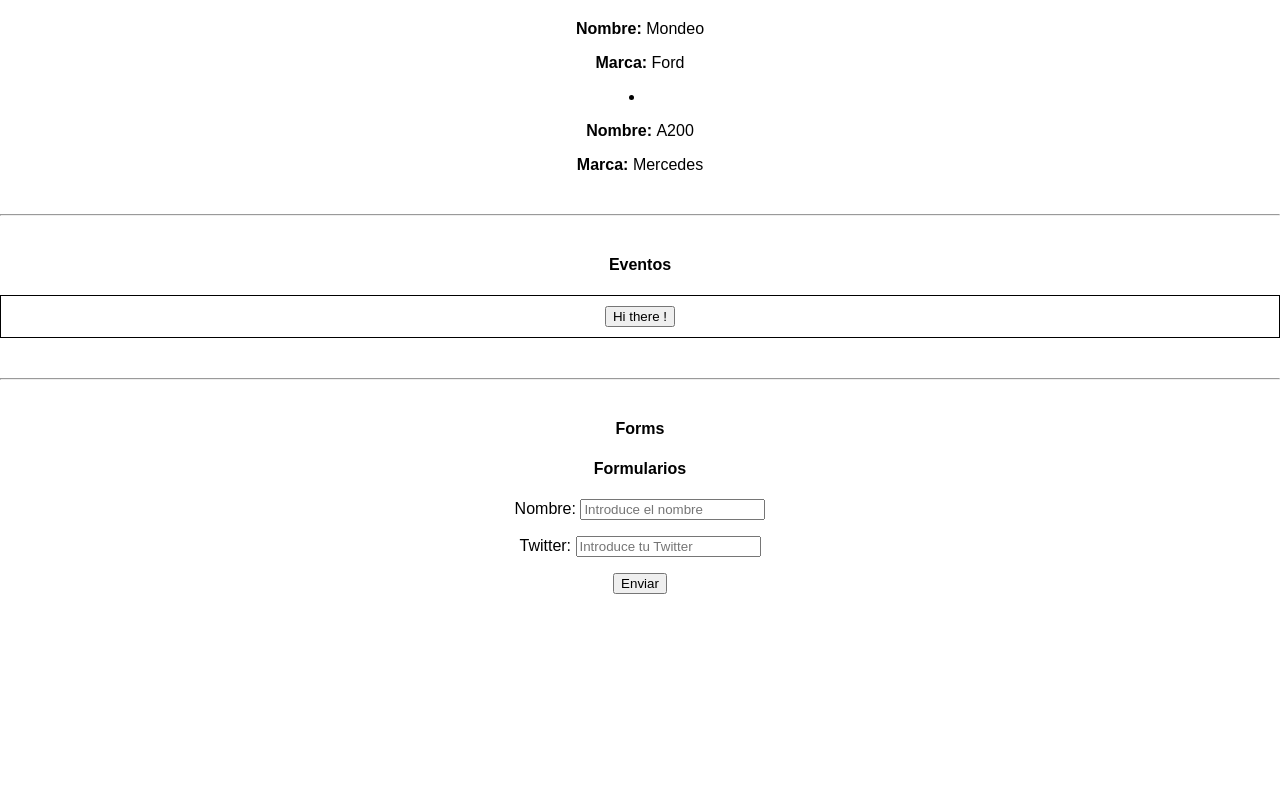
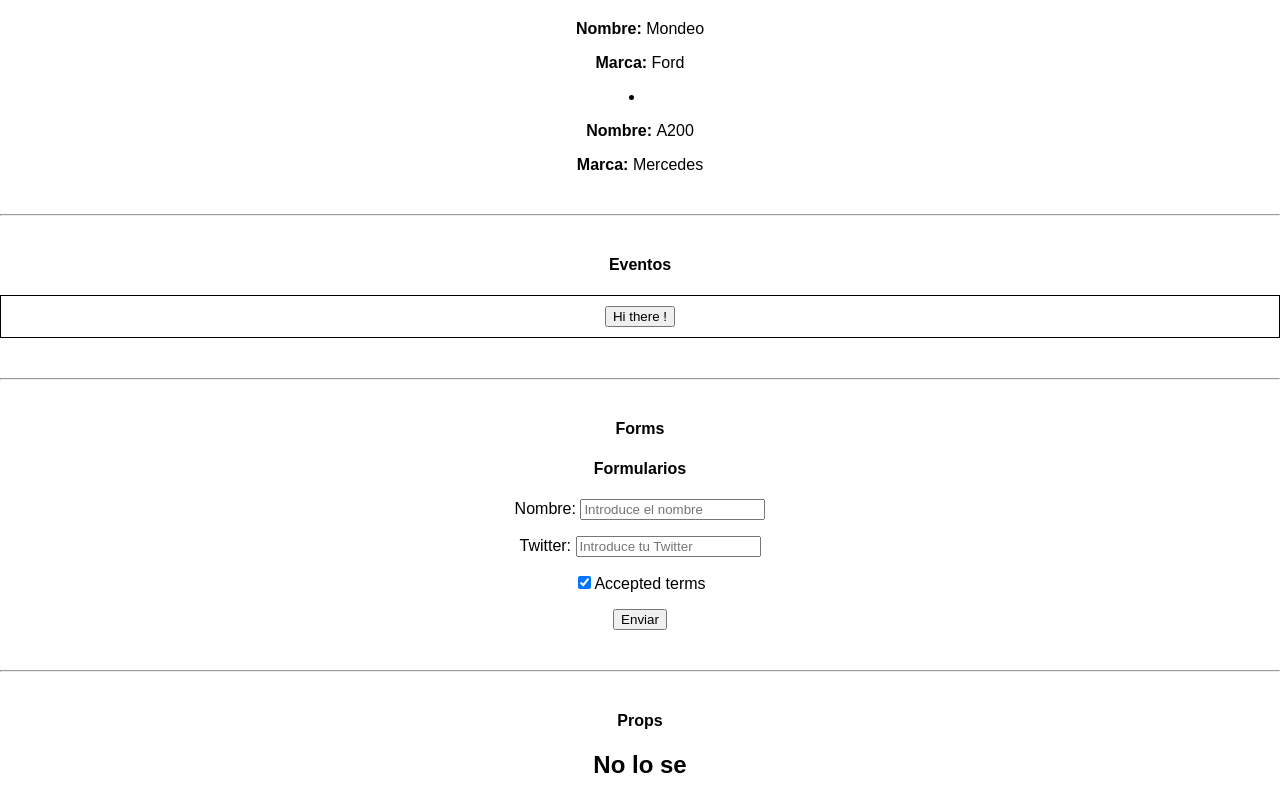
Before and after one commit to dktomaszenko/aprendeReactJS, a React (Create React App) app: page / in a window 1280 px wide. Shown: the part 562-1361 px from the top of the page. Before the commit the page ends 1156 px from the top, so only its background shows below. Built offline with nearby package versions, Linux system fonts and the light colour scheme.

Commit message:
propTypes

```diff
--- a/package.json
+++ b/package.json
@@ -3,6 +3,9 @@
   "version": "0.1.0",
   "private": true,
   "dependencies": {
+    "i": "^0.3.6",
+    "npm": "^6.1.0",
+    "prop-types": "^15.6.2",
     "react": "^16.4.1",
     "react-dom": "^16.4.1",
     "react-scripts": "1.1.4"
--- a/src/App.js
+++ b/src/App.js
@@ -5,6 +5,7 @@
 import Forms from './sections/forms';
 import Hello from './sections/hello';
 import Text from './sections/text';
+import Article from './sections/article';
 
 
 class App extends Component {
@@ -30,6 +31,11 @@
                 <hr/>
                 <h4>Forms</h4>
                 <Forms/>
+                <hr/>
+                <h4>Props</h4>
+                <Article
+                title='No lo se'
+                />
             </div>
         );
     }
--- /dev/null
+++ b/src/sections/article.js
@@ -0,0 +1,23 @@
+import React, {Component} from 'react';
+import PropTypes from 'prop-types';
+
+
+export default class Article extends Component {
+
+    static propTypes = {
+        title: PropTypes.string
+    };
+
+    constructor(props){
+        super(props);
+    }
+
+    render(){
+        const {title, children} = this.props;
+        return (
+            <section>
+                <h2>{title}</h2>
+            </section>
+        )
+    }
+}
--- a/src/sections/forms.js
+++ b/src/sections/forms.js
@@ -3,28 +3,52 @@
 
 export default class Forms extends Component {
 
-    constructor(prop){
+    constructor(prop) {
         super(prop);
+        this.state = {
+            inputName: '',
+            inputTwitter: '',
+            inputTerms: true
+        }
     }
 
-    handleClick (e) {
+    handleClick = (e) => {
         e.preventDefault();  // para que el original html no haga click
-        const name = document.getElementById('name').value;
+        const name = this.inputName.value;
         const email = document.getElementById('twitter').value;
         console.log({name, email});
-    }
+    };
 
-    render(){
+    handleSubmit = (e) => {
+        e.preventDefault();  // para que el original html no haga click
+        const name = this.inputName.value;
+        const email = document.getElementById('twitter').value;
+        console.log({name, email});
+    };
+
+    handleChange = (e) => {
+        console.log(e.target.checked);
+        this.setState({
+            inputTerms: e.target.checked
+        })
+    };
+
+    render() {
         return (
             <div>
                 <h4>Formularios</h4>
-                <form>
+                <form onSubmit={this.handleSubmit}>
                     <p>
                         <label htmlFor='name'>Nombre: </label>
                         <input
-                        id='name'
-                        name='userName'
-                        placeholder='Introduce el nombre'
+                            id='name'
+                            name='userName'
+                            placeholder='Introduce el nombre'
+                            ref={inputElement => this.inputName = inputElement}
+                            value={this.state.inputName}
+                            onChange={e => this.setState({
+                                inputName: e.target.value
+                            })}
                         />
                     </p>
                     <p>
@@ -33,9 +57,23 @@
                             id='twitter'
                             name='twitterAccount'
                             placeholder='Introduce tu Twitter'
+                            value={this.state.inputTwitter}
+                            onChange={event => this.setState({
+                                inputTwitter: event.target.value
+                            })}
                         />
                     </p>
-                    <button onClick={this.handleClick}>Enviar</button>
+                    <p>
+                        <label>
+                            <input
+                                type='checkbox'
+                                onChange={this.handleChange}
+                                checked={this.state.inputTerms}
+                            />
+                            Accepted terms
+                        </label>
+                    </p>
+                    <button>Enviar</button>
                 </form>
             </div>
         )
```
Also changed, not shown: 1 other file (tests, documents, lock files or other folders).
